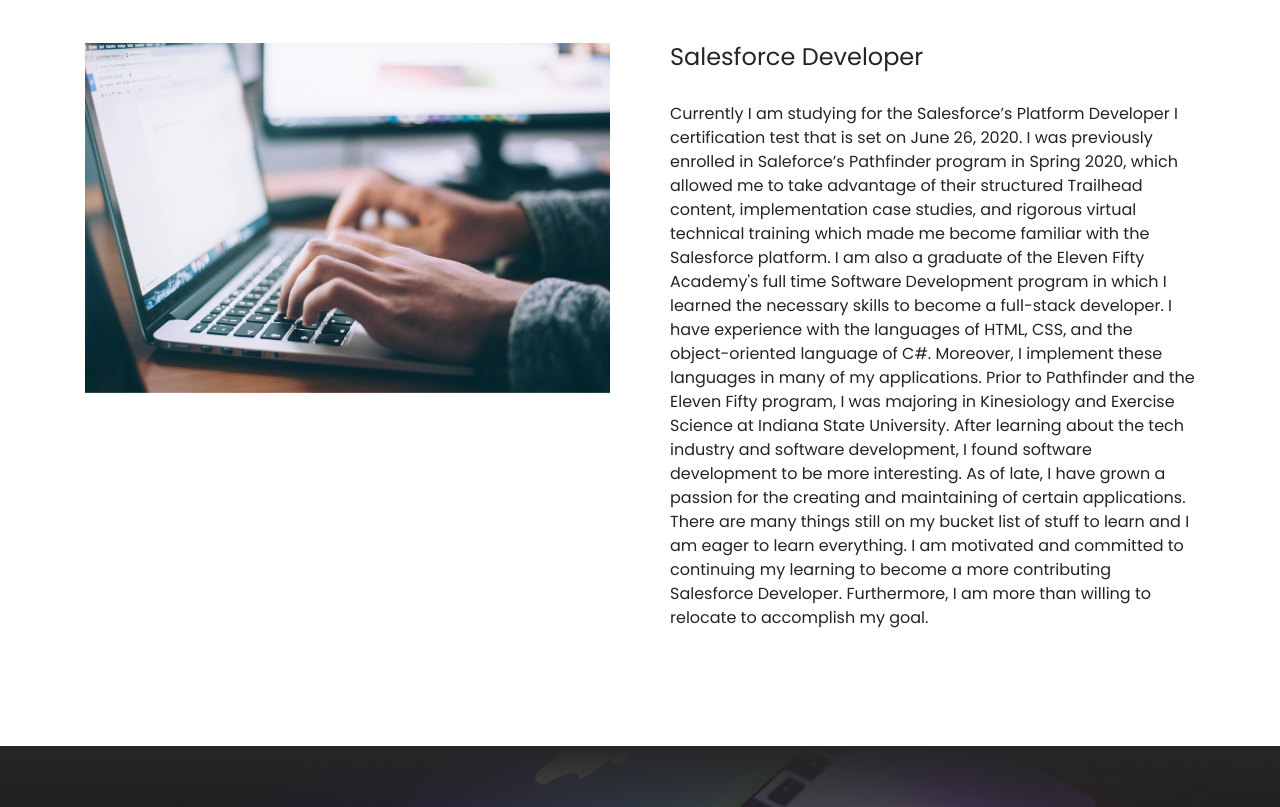
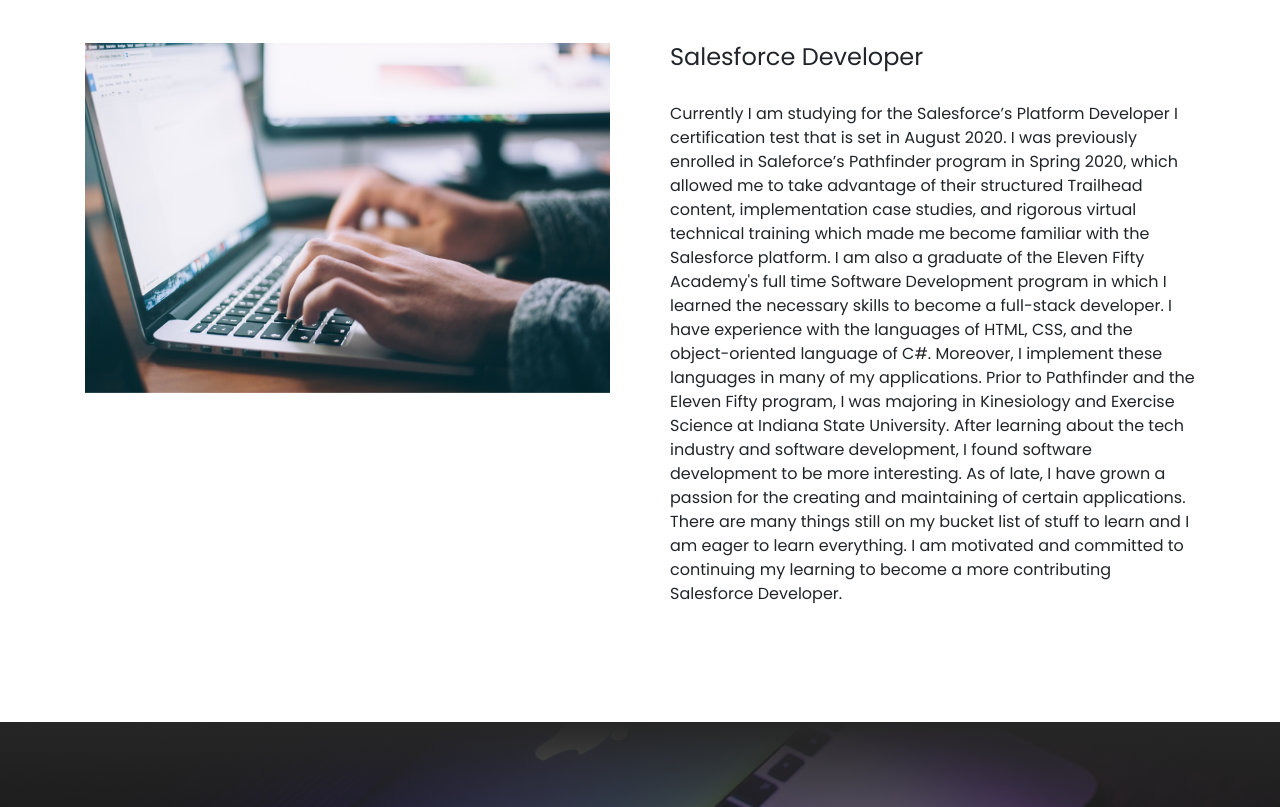
Before and after one commit to chandlert32/chandlert32.github.io, a plain HTML site: page index.html in a window 1280 px wide. Shown: the part 973-1780 px from the top of the page. Drawn offline with nearby package versions, Linux system fonts and the light colour scheme.

Commit message:
Add files via upload

```diff
--- a/index.html
+++ b/index.html
@@ -89,8 +89,7 @@
                 <div class="col-xl-6 col-lg-6 col-md-12 col-sm-12 col-xs-12">
                     <div class="item-text">
                         <h4>Salesforce Developer</h4>
-                        <p>Currently I am studying for the Salesforce’s Platform Developer I certification test that is set on
-                            June 26, 2020. I was previously enrolled in Saleforce’s Pathfinder program in Spring 2020, which
+                        <p>Currently I am studying for the Salesforce’s Platform Developer I certification test that is set in August 2020. I was previously enrolled in Saleforce’s Pathfinder program in Spring 2020, which
                             allowed me to take advantage of their structured Trailhead content, implementation case studies, and
                             rigorous virtual technical training which made me become familiar with the Salesforce platform. I
                             am also a graduate of the Eleven Fifty Academy's full time Software Development program in
@@ -102,7 +101,6 @@
                             late, I have grown a passion for the creating and maintaining of certain applications. There are many
                             things still on my bucket list of stuff to learn and I am eager to learn everything. I am motivated and
                             committed to continuing my learning to become a more contributing Salesforce Developer.
-                            Furthermore, I am more than willing to relocate to accomplish my goal.
                         </p>
                     </div>
                 </div>
```
Also changed, not shown: 1 other file.
